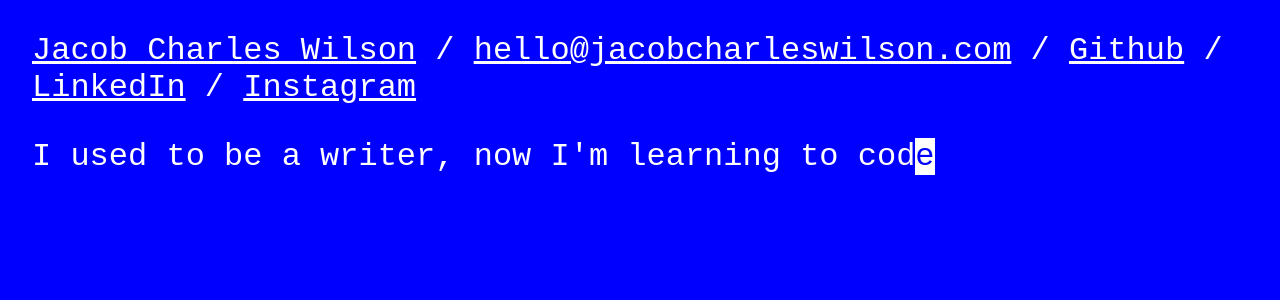
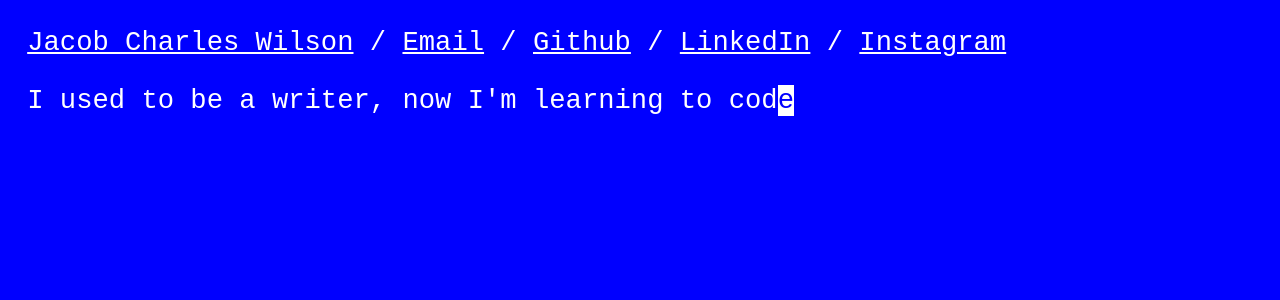
Before and after one commit to jclwilson/jclwilson.github.io, a Jekyll site: the page built from index.md, in a window 1280 px wide. Shown: the top 300 px of the page. Built offline with Jekyll 4.4.1, drawn with Linux system fonts in a browser that asks for light colours.

Commit message:
Reorganises site header for mobile view

```diff
--- a/_includes/main.css
+++ b/_includes/main.css
@@ -6,12 +6,24 @@
 
 body {
     font-family: "IBM Plex Mono", hack, monospace, monospace;
-    font-size: 2em;
+    font-size: 1.7em;
     margin:0;
     padding:1em;
     background-color: var(--primary-colour);
     color: var(--secondary-colour);
+    display: flex;
+    flex-direction: column;
 }
+
+header {
+    order: -1
+}
+
+main {
+    order: 1
+}
+
+nav {order: 2}
 
 a {
     color: var(--tertiary-colour);
@@ -21,11 +33,6 @@ h1, h2, h3, p, ul {
     font-size:inherit;
     font-weight:normal;
     margin: 0;
-}
-
-ul {
-    padding: 0;
-    list-style-type: none;
 }
 
 img, time, iframe {
@@ -75,10 +82,24 @@ header, article, main ul li, figure, p, iframe {
 }
 
 @media screen and (min-width:60em) {
-    header * {
+    body {
+        display: block;
+    }
+
+    header, h1, nav, ul, li {
         display:inline;
     }
-    header :not(:last-child):after {
+
+    nav ul {
+        padding: 0;
+        list-style-type: none;
+    }
+
+    main {
+        margin-top: 1em;
+    }
+
+    header:after, nav li:not(:last-child):after {
         content: " / ";
     }
 }
--- a/_layouts/default.html
+++ b/_layouts/default.html
@@ -13,14 +13,16 @@
 	<body>
 		<header>
 			<h1><a href="{{ site.url }}">Jacob Charles Wilson</a></h1>
-			<ul>
-				<li><a rel="author" title="{{ site.author.email | xml_escape }}" href="mailto:{{ site.author.email }}">{{ site.author.email }}</a></li>
-				<li><a rel="external" title="{{ site.author.github | xml_escape }} on GitHub" href="https://github.com/{{ site.author.github }}">Github</a></li>
-				<li><a rel="external" title="{{ site.author.linkedin | xml_escape }} on LinkedIn" href="https://www.linkedin.com/in/{{ site.author.linkedin }}">LinkedIn</a></li>
-				<li><a rel="external" title="{{ site.author.instagram | xml_escape }} on Instagram" href="https://www.instagram.com/{{ site.author.instagram }}">Instagram</a></li>
-			</ul>
 		</header>
-		<main>
+        <nav>
+            <ul>
+                <li><a rel="author" title="{{ site.author.email | xml_escape }}" href="mailto:{{ site.author.email }}">Email</a></li>
+                <li><a rel="external" title="{{ site.author.github | xml_escape }} on GitHub" href="https://github.com/{{ site.author.github }}">Github</a></li>
+                <li><a rel="external" title="{{ site.author.linkedin | xml_escape }} on LinkedIn" href="https://www.linkedin.com/in/{{ site.author.linkedin }}">LinkedIn</a></li>
+                <li><a rel="external" title="{{ site.author.instagram | xml_escape }} on Instagram" href="https://www.instagram.com/{{ site.author.instagram }}">Instagram</a></li>
+            </ul>
+        </nav>
+        <main>
 			{{ content }}
 		</main>
 	</body>
```
